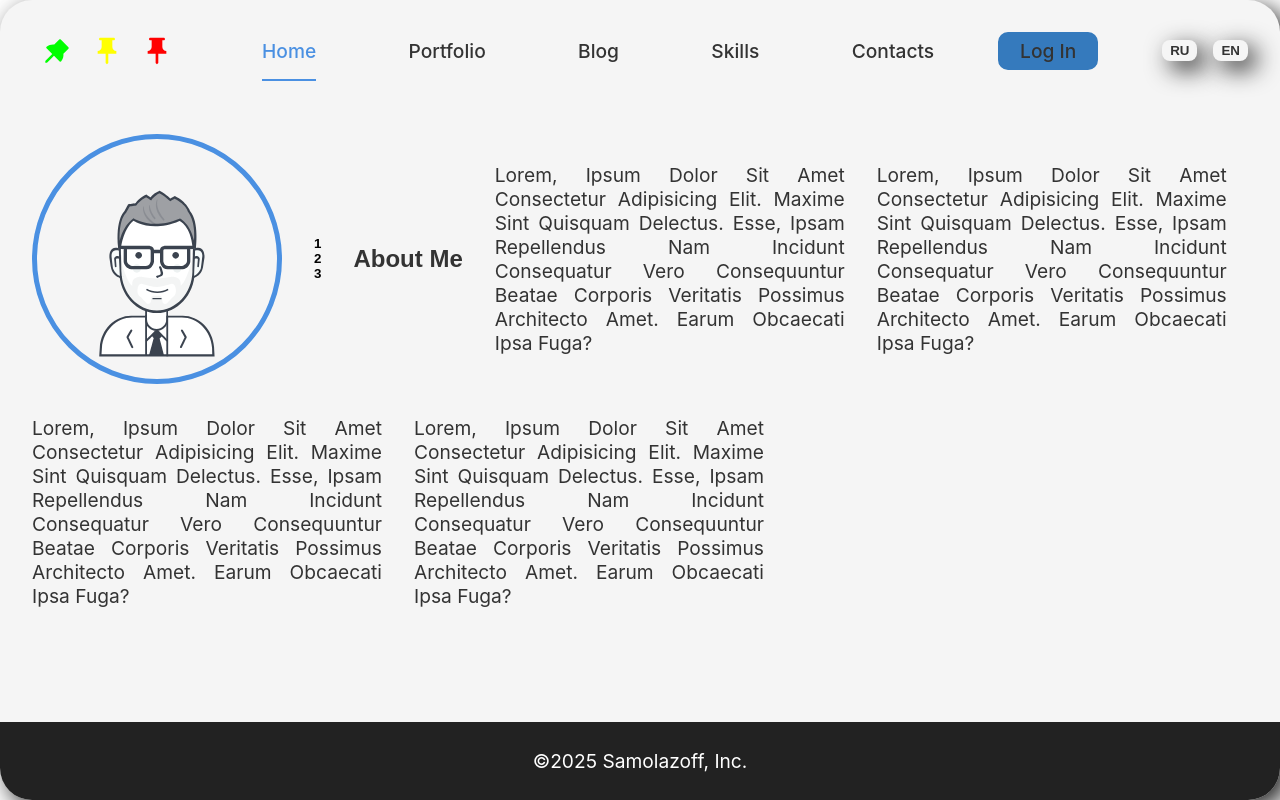
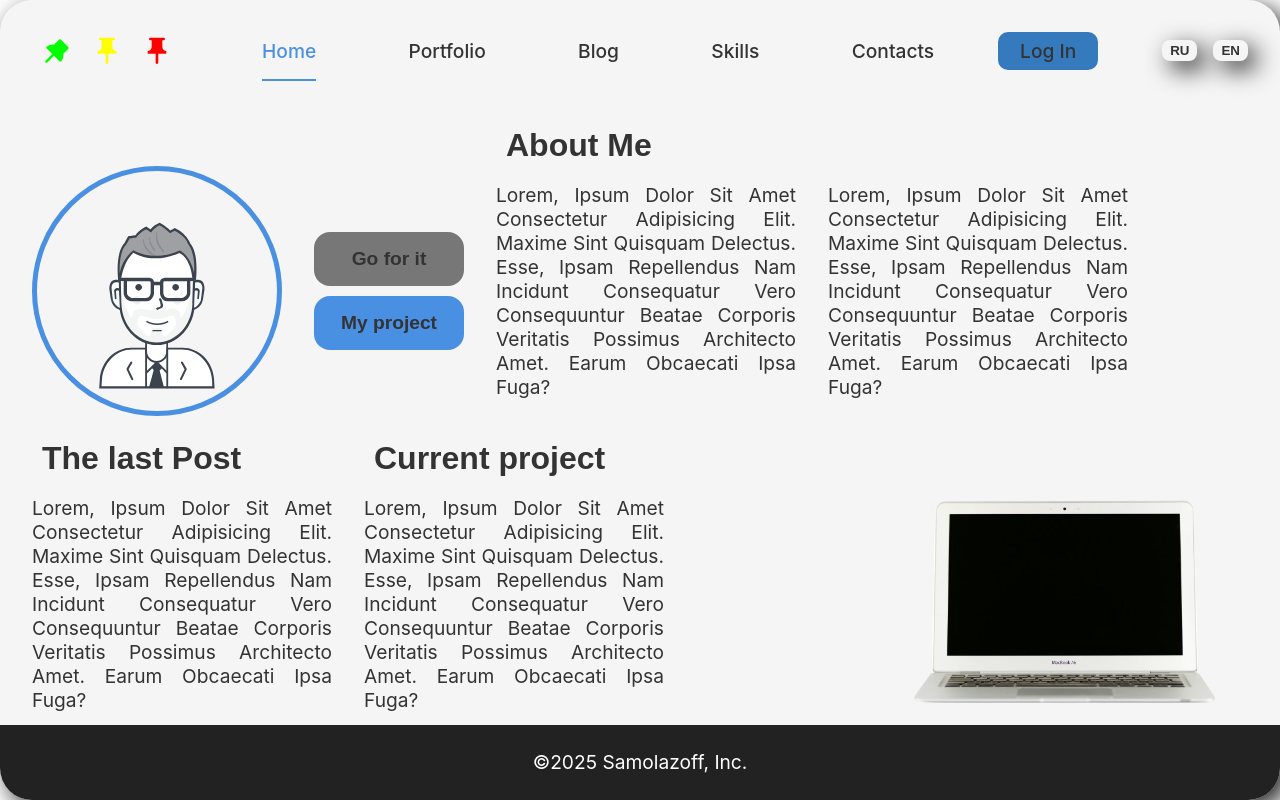
Before and after one commit to samolazoff/portfolio-samolazoff, a React (Vite) app in the folder frontend/: page / in a window 1280 px wide. Built offline with nearby package versions, Linux system fonts and the light colour scheme.

Commit message:
Create block about you without content

```diff
--- a/frontend/src/App.scss
+++ b/frontend/src/App.scss
@@ -19,3 +19,7 @@
 .d-none{
     display: none !important;
 }
+
+.title-box{
+    font-size: 2rem;
+}
--- a/frontend/src/components/AboutMe/AboutMe.jsx
+++ b/frontend/src/components/AboutMe/AboutMe.jsx
@@ -8,18 +8,23 @@ const AboutMe = () => {
             <div className="block-user">
                 <BigUserImg/>
                 <div className="block-user-btn-wrap">
-                    <button>1</button>
-                    <button>2</button>
-                    <button>3</button>
+                    <button type='button' className='button_accent'>Go for it</button>
+                    <button type='button'>My project</button>
                 </div>
             </div>
             <div className="about-me-content">
                 <h2 className="title-box">About Me</h2>
                 <p className="about-me-content__txt">Lorem, ipsum dolor sit amet consectetur adipisicing elit. Maxime sint quisquam delectus. Esse, ipsam repellendus nam incidunt consequatur vero consequuntur beatae corporis veritatis possimus architecto amet. Earum obcaecati ipsa fuga?</p>
+            </div>
+            <div className="about-me-content">
                 <p className="about-me-content__txt">Lorem, ipsum dolor sit amet consectetur adipisicing elit. Maxime sint quisquam delectus. Esse, ipsam repellendus nam incidunt consequatur vero consequuntur beatae corporis veritatis possimus architecto amet. Earum obcaecati ipsa fuga?</p>
             </div>
             <div className="about-me-content">
+                <h2 className="title-box">The last Post</h2>
                 <p className="about-me-content__txt">Lorem, ipsum dolor sit amet consectetur adipisicing elit. Maxime sint quisquam delectus. Esse, ipsam repellendus nam incidunt consequatur vero consequuntur beatae corporis veritatis possimus architecto amet. Earum obcaecati ipsa fuga?</p>
+            </div>
+            <div className="about-me-content">
+                <h2 className="title-box">Current project</h2>
                 <p className="about-me-content__txt">Lorem, ipsum dolor sit amet consectetur adipisicing elit. Maxime sint quisquam delectus. Esse, ipsam repellendus nam incidunt consequatur vero consequuntur beatae corporis veritatis possimus architecto amet. Earum obcaecati ipsa fuga?</p>
             </div>
 
--- a/frontend/src/components/AboutMe/AboutMe.scss
+++ b/frontend/src/components/AboutMe/AboutMe.scss
@@ -5,20 +5,31 @@
     align-items: center;
     flex-wrap: wrap;
     gap: 2rem;
+    background-image: url('../../assets/img/pexels-tuurt-812264-removebg-preview.png');
+    background-size: 30%;
+    background-repeat: no-repeat;
+    background-position-x: right;
+    background-position-y: bottom;
     &-content{
+        position: relative;
         display: flex;
         flex-direction: row;
         justify-content: center;
         align-items: center;
         flex-wrap: wrap;
         gap: 2rem;
+        padding: 1rem 0;
         &__txt{
-            width: 350px;
+            width: 300px;
             text-transform: capitalize;
             text-align: justify;
             font-size: 1.2rem;
         }
-
+        .title-box{
+            position: absolute;
+            top: -40px;
+            left: 10px;
+        }
     }
 }
 .block-user{
@@ -27,11 +38,29 @@
     justify-content: flex-start;
     align-items: center;
     gap: 2rem;
-
-    &-btn-wrap button{
+    &-btn-wrap {
         display: flex;
         flex-direction: column;
         justify-content: center;
         align-items: center;
+        gap: 10px;
+        button{
+            min-width: 150px;
+            padding: 1rem .5rem;
+            border-radius: 1rem;
+            font-size: 1.2rem;
+            background-color: #4A90E2;
+            cursor: pointer;
+            color: #333333;
+            &:hover{
+                background-color: #357ABD !important;
+            }
+        }
     }
 }
+.button_accent{
+    background-color: #777777 !important;
+    &:hover{
+        background-color: #4A90E2 !important;
+    }
+}
--- a/frontend/src/components/BigUserImg/BigUserImg.scss
+++ b/frontend/src/components/BigUserImg/BigUserImg.scss
@@ -7,6 +7,7 @@
     height: 250px;
     border: 5px solid #4A90E2;
     border-radius: 50%;
+    margin: 2rem 0;
     img{
         width: 200px;
     }
```
Also changed, not shown: frontend/src/assets/img/pexels-tuurt-812264-removebg-preview.png (added).
